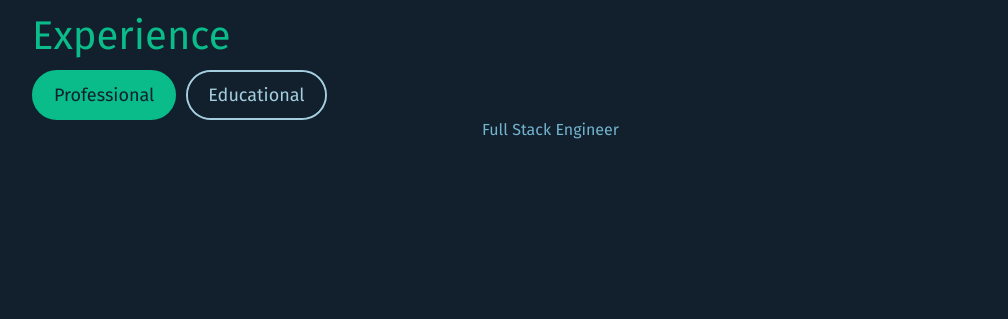
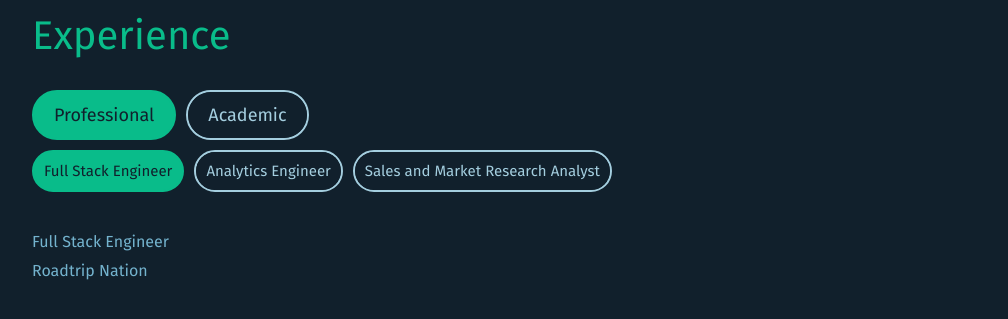
Before and after one commit to matt-gefen/portfolio-application, a React (Create React App) app: page / in a window 1280 px wide. Shown: the part 914-1233 px from the top of the page, without its empty margins (58-1066 px from the left). Built offline with nearby package versions, Linux system fonts and the light colour scheme; a web font is replaced by a local one.

Commit message:
effective tab switching for experience

```diff
--- a/src/components/Landing/Experience/Experience.jsx
+++ b/src/components/Landing/Experience/Experience.jsx
@@ -1,4 +1,4 @@
-import {React, useState} from 'react'
+import {React, useState, useEffect} from 'react'
 import PrimaryTab from './PrimaryTab'
 import SubTab from './SubTab';
 
@@ -8,10 +8,29 @@ const Experience = (props) => {
     const experience = require('./data/experience.json')
     // const [tabs, setSelectedTab] = useState(0);
     const [selectedTab, setSelectedTab] = useState(0);
+    const [selectedSubTab, setSelectedSubTab] = useState(0);
+    const [selectedInfo, setSelectedInfo] = useState(experience.tabs[selectedTab].subtabs[selectedSubTab]);
+
     const tabs = map(experience.tabs, (element, index) => {
-        return <PrimaryTab title={element.tabName} index={index} setSelectedTab={setSelectedTab} selectedTab={selectedTab}/>
+        return <PrimaryTab
+                    title={element.tabName}
+                    index={index}
+                    setSelectedTab={setSelectedTab}
+                    selectedTab={selectedTab}/>
     })
-    console.log(tabs)
+
+    const subtabs = map(experience.tabs[selectedTab].subtabs, (element, index) => {
+        console.log(element.tab)
+        return <SubTab
+                    title={element.title}
+                    index={index}
+                    setSelectedSubTab={setSelectedSubTab}
+                    selectedSubTab={selectedSubTab}/>
+    })
+
+    useEffect(() => {
+        setSelectedInfo(experience.tabs[selectedTab].subtabs[selectedSubTab]);
+    },[selectedSubTab, selectedTab]);
 
     return (
         <div className='experience' id='experience'>
@@ -22,10 +41,13 @@ const Experience = (props) => {
                 <div className='primary-tabs'>
                     {tabs}
                 </div>
-                <div>
-                    {experience.tabs[selectedTab].subtabs[0].title}
+                <div className='sub-tabs'>
+                    {subtabs}
                 </div>
-
+                <div className='experience-content'>
+                    <div className='experience-title'>{selectedInfo.title}</div>
+                    <div className='experience-subtitle'>{selectedInfo.subtitle}</div>
+                </div>
             </div>
         </div>
     )
--- a/src/components/Landing/Experience/data/experience.json
+++ b/src/components/Landing/Experience/data/experience.json
@@ -5,7 +5,7 @@
             "subtabs": [
                 {
                     "title": "Full Stack Engineer",
-                    "company": "Roadtrip Nation",
+                    "subtitle": "Roadtrip Nation",
                     "time": "Feb 2022 - Current",
                     "link": "https://roadtripnation.com/",
                     "bullets": [
@@ -16,7 +16,7 @@
                 },
                 {
                     "title": "Analytics Engineer",
-                    "company": "Year Up",
+                    "subtitle": "Year Up",
                     "time": "Aug 2020 - May 2021",
                     "link": "https://www.yearup.org/",
                     "bullets": [
@@ -28,7 +28,7 @@
                 },
                 {
                     "title": "Sales and Market Research Analyst",
-                    "company": "Year Up",
+                    "subtitle": "Year Up",
                     "link": "https://www.yearup.org/",
                     "time": "Nov 2018 - Aug 2020",
                     "bullets": [
@@ -40,7 +40,7 @@
             ]
         },
         {
-            "tabName": "Educational",
+            "tabName": "Academic",
             "subtabs": [
                 {
                     "title": "General Assembly",
--- a/src/scss/components/Experience.scss
+++ b/src/scss/components/Experience.scss
@@ -3,23 +3,48 @@
 }
 
 .experience-main-section {
-    margin-top: 10px;
+    margin-top: 30px;
     margin-left: 30px;
     margin-bottom: 15px;
     height: 500px;
     // border: solid 5px #09BC8A;
     width: 85%;
+    display: flex;
+    flex-direction: column;
+    gap: 10px;
+
+}
+.experience-content {
+    margin-top: 30px;
+    // margin-left: 30px;
+    margin-bottom: 15px;
+    // height: 500px;
+    // border: solid 5px #09BC8A;
+    width: 85%;
+    display: flex;
+    flex-direction: column;
+    justify-content: left;
+    gap: 10px;
+}
+.experience-title {
+    text-align: left;
+}
+.experience-subtitle {
+    text-align: left;
 }
 
 .primary-tabs {
     display: flex;
+    flex-direction: row;
     gap: 10px;
+    margin-right: 10px;
     .primary-tab {
         font-size: 18px;
         border: solid 2px #A4CEDF;
         border-radius: 25px;
         padding: 10px;
         color: #A4CEDF;
+        // width: 15%;
     }
     .primary-tab {
         display: inline-block;
@@ -51,7 +76,7 @@
           height: 100%;
           background-color: #09BC8A;
           border-color: #09BC8A;
-          transition: all .1s;
+          transition: all .2s;
           border-radius: 10rem;
           z-index: -1;
         }
@@ -80,94 +105,75 @@
             z-index: -2;
         }
     }
-    // .selected {
-    //     display: inline-block;
-    //     padding: .75rem 1.25rem;
-    //     // border: solid 2px #A4CEDF;
-    //     border-radius: 25px;
-    //     // color: #A4CEDF;
-    //     transition: all .3s;
-    //     position: relative;
-    //     overflow: hidden;
-    //     z-index: 1;
-    //     &:after {
-    //       content: '';
-    //       position: absolute;
-    //       bottom: 0;
-    //       left: 0;
-    //       width: 100%;
-    //       height: 100%;
-    //       background-color: #11202C;
-    //       border-radius: 10rem;
-    //       z-index: -2;
-    //     }
-    //     &:before {
-    //       content: '';
-    //       position: absolute;
-    //       bottom: 0;
-    //       left: 0;
-    //       width: 0%;
-    //       height: 100%;
-    //       background-color: #09BC8A;
-    //       border-color: #09BC8A;
-    //       transition: all .3s;
-    //       border-radius: 10rem;
-    //       z-index: -1;
-    //     }
-    //     &:hover {
-    //       color: #11202C;
-    //       border-color: #09BC8A;
-    //       &:before {
-    //         width: 100%;
-    //       }
-    //     }
-    //   }
-
-    // .primary-tab-text {
-    //     position: relative;
-    // }
-    // .primaty-tab-text:hover {
-    //     color: #A4CEDF;
-    // }
-    // .primary-tab-text::before {
-    //     content: "";
-    //     position: absolute;
-    //     display: block;
-    //     width: 100%;
-    //     height: 2px;
-    //     bottom: 0;
-    //     left: 0;
-    //     // background-color: #CAFFD0;
-    //     background-color: #A4CEDF;
-    //     transform: scaleX(0);
-    //     transform-origin: top left;
-    //     transition: transform 0.3s ease;
-    // }
-    // .primary-tab-text:hover::before {
-    //     transform: scaleX(1);
-    // }
-    // .selected-text {
-    //     position: relative;
-    // }
-    // .selected-text:hover {
-    //     color: #09BC8A;
-    // }
-    // .selected-text::before {
-    //     content: "";
-    //     position: absolute;
-    //     display: block;
-    //     width: 100%;
-    //     height: 2px;
-    //     bottom: 0;
-    //     left: 0;
-    //     // background-color: #CAFFD0;
-    //     background-color: #09BC8A;
-    //     transform: scaleX(0);
-    //     transform-origin: top left;
-    //     transition: transform 0.3s ease;
-    // }
-    // .selected-text:hover::before {
-    //     transform: scaleX(1);
-    // }
-
 }
+.sub-tabs {
+    display: flex;
+    gap: 10px;
+    flex-direction: row;
+    .sub-tab {
+        font-size: 15px;
+        border: solid 2px #A4CEDF;
+        border-radius: 25px;
+        padding: 10px;
+        color: #A4CEDF;
+    }
+    .sub-tab {
+        display: inline-block;
+        // padding: .75rem 1.25rem;
+        border: solid 2px #A4CEDF;
+        border-radius: 25px;
+        color: #A4CEDF;
+        transition: all .3s;
+        position: relative;
+        overflow: hidden;
+        z-index: 1;
+        &:after {
+            content: '';
+            position: absolute;
+            bottom: 0;
+            left: 0;
+            width: 100%;
+            height: 100%;
+            background-color: #11202C;
+            border-radius: 10rem;
+            z-index: -2;
+        }
+        &:before {
+          content: '';
+          position: absolute;
+          bottom: 0;
+          left: 0;
+          width: 0%;
+          height: 100%;
+          background-color: #09BC8A;
+          border-color: #09BC8A;
+          transition: all .2s;
+          border-radius: 10rem;
+          z-index: -1;
+        }
+        &:hover {
+          color: #11202C;
+          border-color: #09BC8A;
+          &:before {
+            width: 100%;
+          }
+        }
+      }
+      .selected-sub {
+        border: solid 2px #09BC8A;
+        color: #11202C;
+        background-color: #09BC8A;
+        &:after {
+            content: '';
+            position: absolute;
+            bottom: 0;
+            left: 0;
+            width: 100%;
+            height: 100%;
+            // background-color: #11202C;
+            background-color: #09BC8A;
+            border-radius: 10rem;
+            z-index: -2;
+        }
+    }
+}
```
Lines whose indentation alone changed are shown as unchanged.
